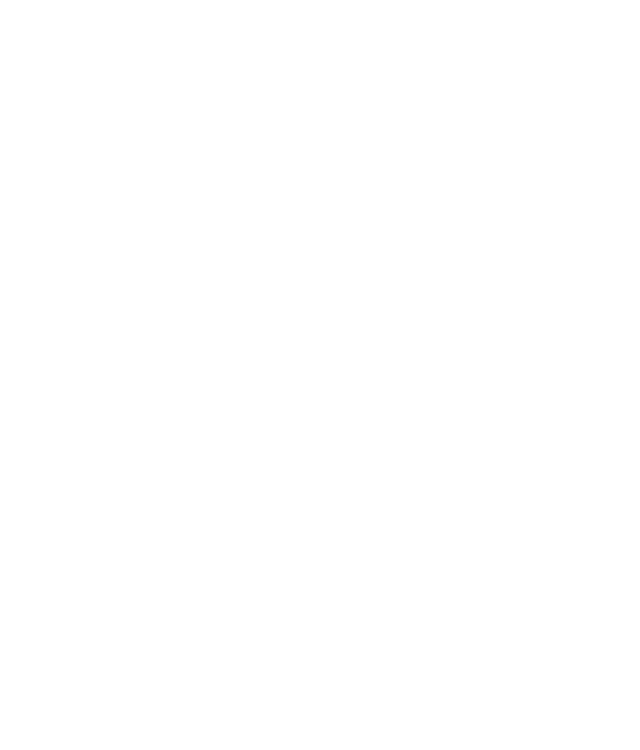
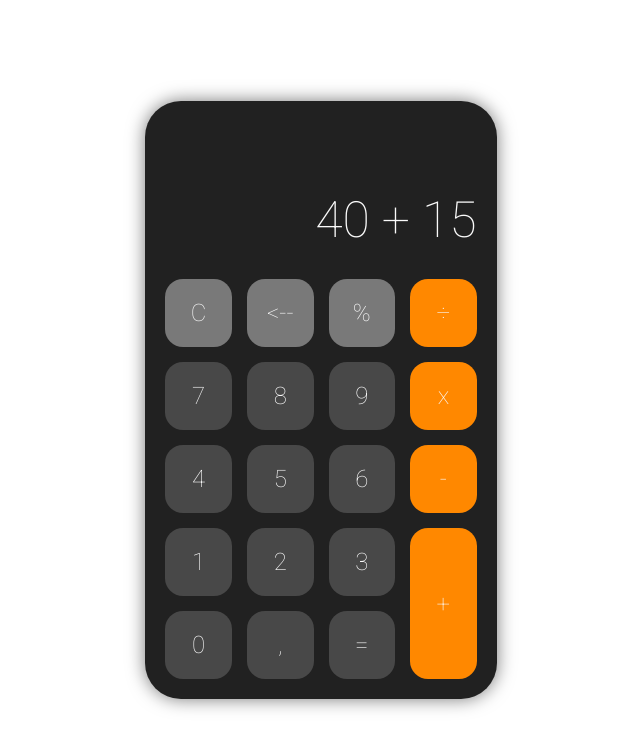
Before and after one commit to zhuk1707/Simple_Calculator, a plain HTML site: page index.html in a window 1280 px wide. Shown: the whole page, without its empty margins (319-959 px from the left). Drawn offline with Linux system fonts and the light colour scheme.

Commit message:
basic layout of elements

```diff
--- a/index.html
+++ b/index.html
@@ -8,7 +8,56 @@
 </head>
 <body>
 
+<div class="wrapper">
 
+    <main class="calculator wrapper__calculator">
+        <div class="calculator__container">
+            <div class="calculator__body">
+                <div class="calculator__screen">
+                    <p>40 + 15</p>
+                </div>
+                <div class="calculator__buttons">
+                    <button type="button"
+                            class="calculator__btn calculator__btn_light-grey">C
+                    </button>
+                    <button type="button"
+                            class="calculator__btn calculator__btn_light-grey"><--</button>
+                    <button type="button"
+                            class="calculator__btn calculator__btn_light-grey">%</button>
+                    <button type="button"
+                            class="calculator__btn calculator__btn_orange">÷
+                    </button>
+
+                    <button type="button" class="calculator__btn">7</button>
+                    <button type="button" class="calculator__btn">8</button>
+                    <button type="button" class="calculator__btn">9</button>
+                    <button type="button"
+                            class="calculator__btn calculator__btn_orange">x
+                    </button>
+
+                    <button type="button" class="calculator__btn">4</button>
+                    <button type="button" class="calculator__btn">5</button>
+                    <button type="button" class="calculator__btn">6</button>
+                    <button type="button"
+                            class="calculator__btn calculator__btn_orange">-
+                    </button>
+
+                    <button type="button" class="calculator__btn">1</button>
+                    <button type="button" class="calculator__btn">2</button>
+                    <button type="button" class="calculator__btn">3</button>
+                    <button type="button"
+                            class="calculator__btn calculator__btn_orange calculator__btn_big">+
+                    </button>
+
+                    <button type="button" class="calculator__btn">0</button>
+                    <button type="button" class="calculator__btn">,</button>
+                    <button type="button" class="calculator__btn">=</button>
+                </div>
+            </div>
+        </div>
+    </main>
+
+</div>
 
 <script src="src/js/main.js"></script>
 </body>
--- a/src/colors/_colors.scss
+++ b/src/colors/_colors.scss
@@ -1,5 +1,5 @@
-$primary-black: #1e272e;
-$primary-grey: #485460;
-$primary-light-grey: #808e9b;
+$primary-black: #212121;
+$primary-grey: #484848;
+$primary-light-grey: #797979;
 $primary-white: #fafafa;
-$primary-orange: #ffd32a;
+$primary-orange: #ff8800;
--- a/src/fonts/_fonts.scss
+++ b/src/fonts/_fonts.scss
@@ -3,4 +3,5 @@
 body {
   font-family: Roboto, sans-serif;
   font-weight: 100;
+
 }
--- a/src/scss/_reset.scss
+++ b/src/scss/_reset.scss
@@ -3,7 +3,15 @@
 }
 
 h1,
+p,
+div,
 body {
   margin: 0;
   padding: 0;
 }
+
+button {
+  color: inherit;
+  font-size: inherit;
+  font-family: inherit;
+}
--- a/src/scss/style.scss
+++ b/src/scss/style.scss
@@ -3,3 +3,90 @@
 @import "../fonts/fonts"; //fonts
 
 @import "../colors/colors"; //colors
+
+body {
+  color: $primary-white;
+  font-size: 24px;
+}
+
+.wrapper {
+  //min-height: 100vh;
+  overflow: hidden;
+  display: flex;
+  flex-direction: column;
+
+  &__calculator {
+  }
+}
+
+
+[class *= '__container'] {
+  max-width: 1060px;
+  margin: 0 auto;
+  padding: 0 30px;
+}
+
+.calculator {
+  min-height: 100vh;
+  display: flex;
+  justify-content: center;
+  align-items: center;
+
+
+  &__body {
+    padding: 20px;
+    border-radius: 36px;
+    background-color: $primary-black;
+    box-shadow: 0 0 18px $primary-light-grey;
+
+  }
+
+  &__screen {
+    text-align: right;
+    margin-top: 70px;
+    margin-bottom: 30px;
+    font-size: 50px;
+  }
+
+  &__buttons {
+    display: grid;
+    grid-template-columns: repeat(4, 1fr);
+    gap: 15px;
+  }
+
+  &__btn{
+    text-align: center;
+    border: none;
+    background-color: $primary-grey;
+    padding: 20px;
+    border-radius: 18px;
+
+    &_big {
+      grid-column: 4;
+      grid-row: 4/6;
+    }
+
+    transition: all .3s ease;
+    &:hover {
+      background-color: lighten($primary-grey, 20);
+    }
+
+    &_orange {
+      background-color: $primary-orange;
+
+      transition: all .3s ease;
+      &:hover {
+        background-color: adjust-hue($primary-orange, -10);
+      }
+    }
+
+    &_light-grey {
+      background-color: $primary-light-grey;
+
+      transition: all .3s ease;
+      &:hover {
+        background-color: lighten($primary-light-grey, 20);
+      }
+    }
+  }
+}
```
Also changed, not shown: src/scss/style.css, 1 other file.
